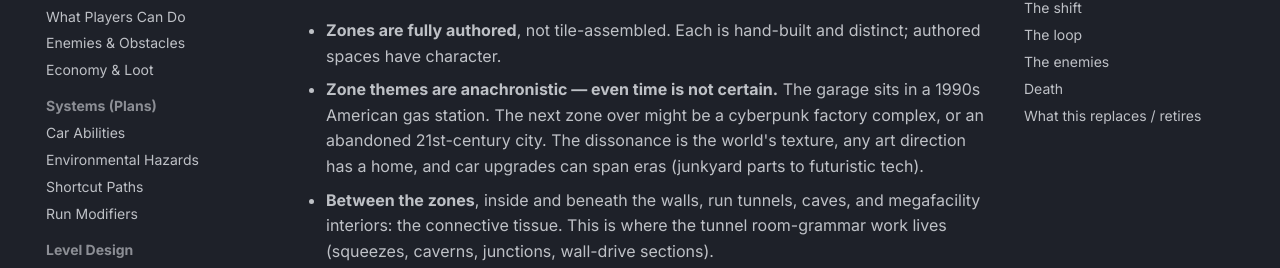
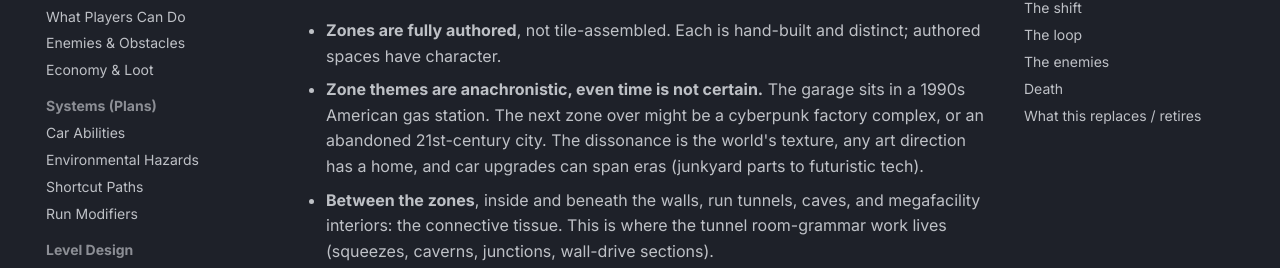
Before and after one commit to cap7n/otr-docs, an MkDocs documentation site: the page built from docs/level-design/world-structure.md, in a window 1280 px wide and 900 px high, scrolled down 855 px. Shown: the part 181-449 px from the top of the window. Built offline with MkDocs 1.6.1 and Material for MkDocs 9.7.7, drawn with Linux system fonts in a browser that asks for light colours; comment, search, counter and statistics services are not loaded.

Commit message:
Style: em-dash cleanup in world-structure

```diff
--- a/docs/level-design/world-structure.md
+++ b/docs/level-design/world-structure.md
@@ -21,7 +21,7 @@ Two droids. This is why the game is 2-player co-op, period ([decision](../projec
 The world is a **megastructure**: a lattice of zones, each roughly **2 km across**, separated by monolithic walls that rise into the sky. The sky itself is a slab of concrete or metal. There is no outside in view, no horizon, no sun. Scale is the horror ([Setting & Vertical Scale](setting-and-scale.md)).
 
 - **Zones are fully authored**, not tile-assembled. Each is hand-built and distinct; authored spaces have character.
-- **Zone themes are anachronistic — even time is not certain.** The garage sits in a 1990s American gas station. The next zone over might be a cyberpunk factory complex, or an abandoned 21st-century city. The dissonance is the world's texture, any art direction has a home, and car upgrades can span eras (junkyard parts to futuristic tech).
+- **Zone themes are anachronistic, even time is not certain.** The garage sits in a 1990s American gas station. The next zone over might be a cyberpunk factory complex, or an abandoned 21st-century city. The dissonance is the world's texture, any art direction has a home, and car upgrades can span eras (junkyard parts to futuristic tech).
 - **Between the zones**, inside and beneath the walls, run tunnels, caves, and megafacility interiors: the connective tissue. This is where the tunnel room-grammar work lives (squeezes, caverns, junctions, wall-drive sections).
 
 ## The shift
```
